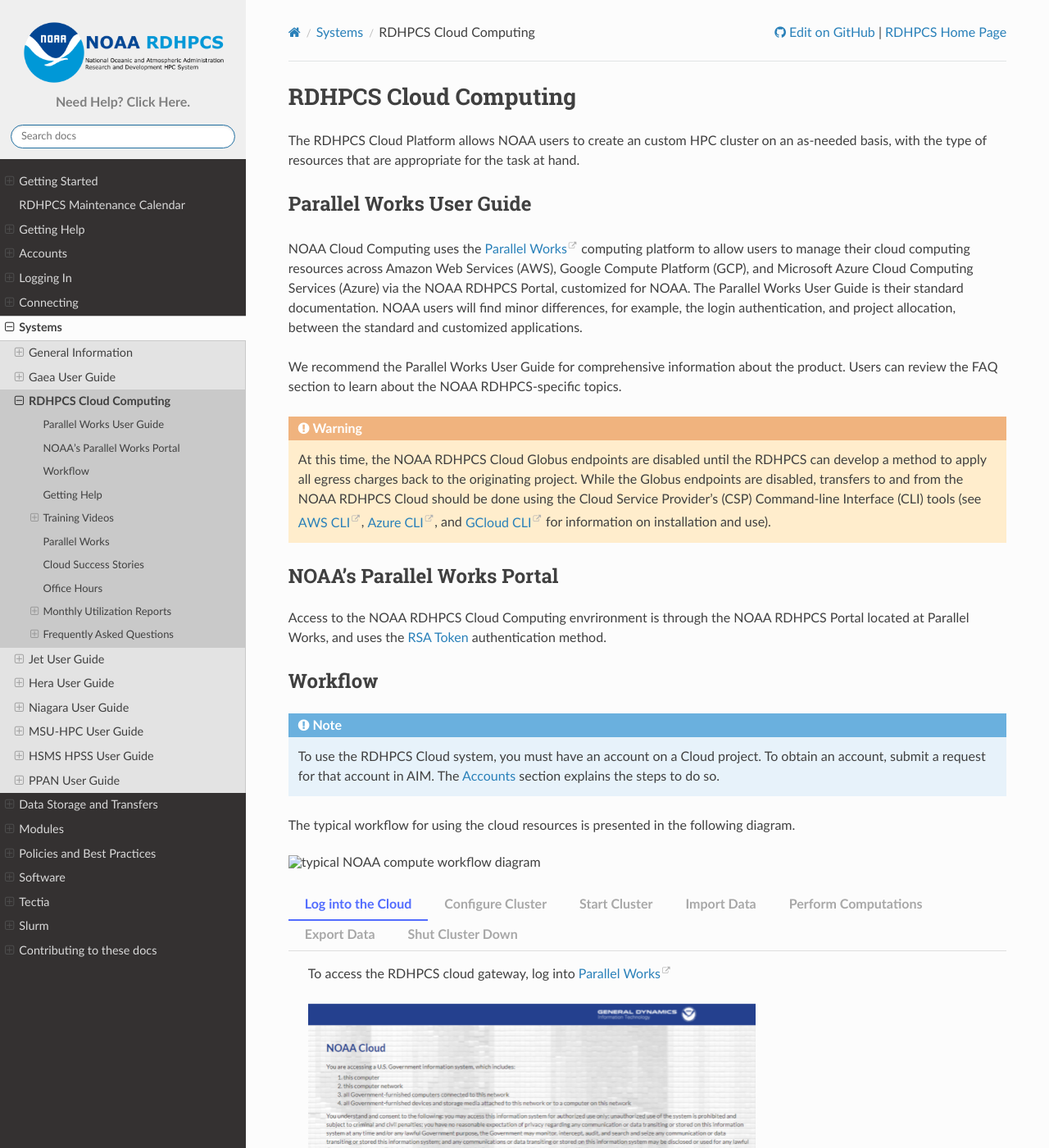
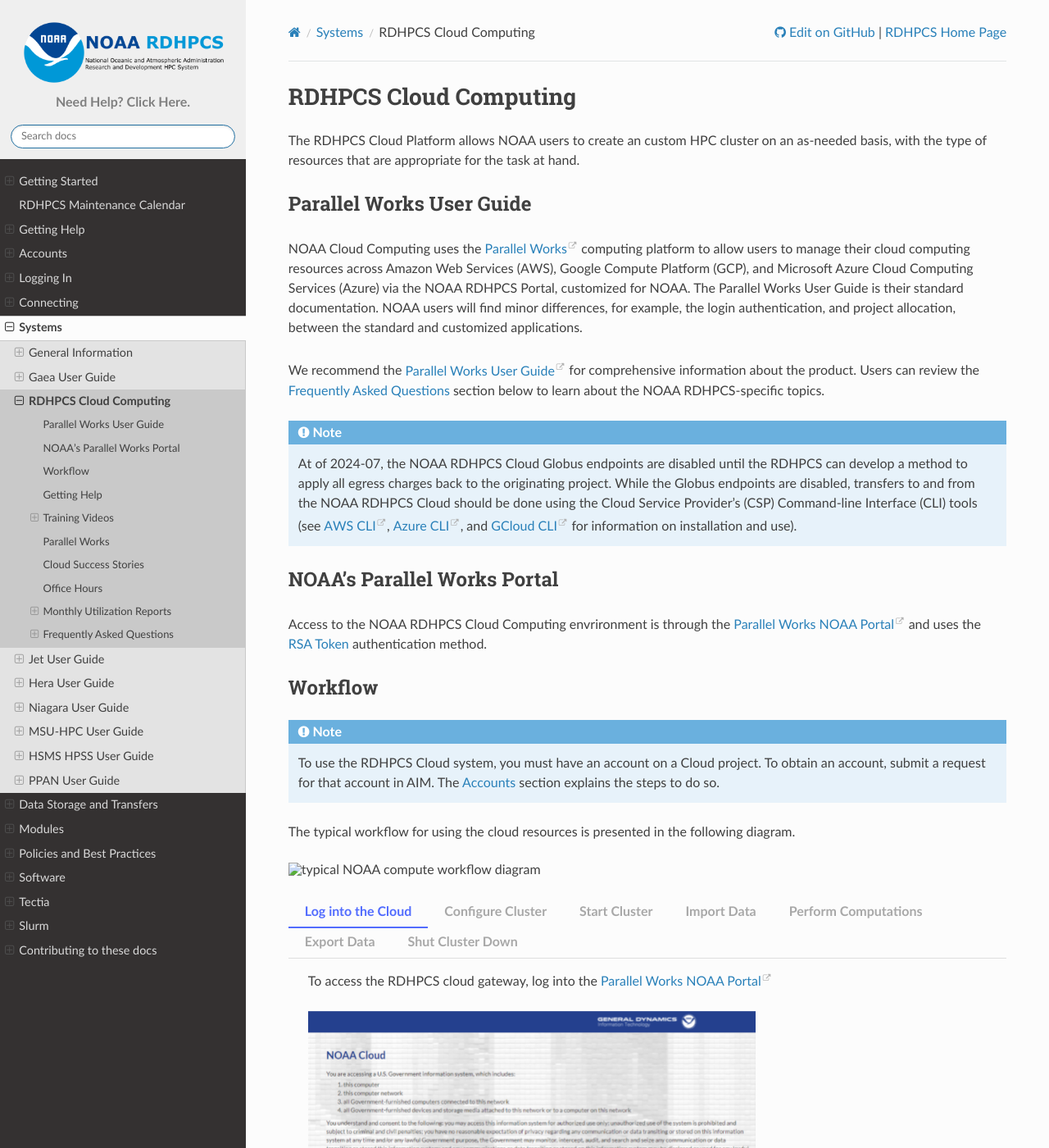
Before and after one commit to NOAA-RDHPCS/noaa-rdhpcs.github.io, a Sphinx documentation site: the page built from source/systems/cloud_user_guide.rst, in a window 1280 px wide and 1400 px high. Shown: the whole window at 82% size. Built offline with Sphinx 7.4.7 and the Read the Docs theme 2.0.0, drawn with Linux system fonts in a browser that asks for light colours; some of the changed text lies outside the part shown.

Commit message:
#138: adjust NOAA PW portal links

```diff
--- a/source/systems/cloud_user_guide.rst
+++ b/source/systems/cloud_user_guide.rst
@@ -23,13 +23,14 @@ users will find minor differences, for example, the login
 authentication, and project allocation, between the standard and
 customized applications.
 
-We recommend the Parallel Works User Guide for comprehensive
-information about the product. Users can review the FAQ section
+We recommend the `Parallel Works User Guide <https://parallelworks.com/docs>`_
+for comprehensive information about the product. Users can review the
+`Frequently Asked Questions`_ section below
 to learn about the NOAA RDHPCS-specific topics.
 
-.. warning::
-
-  At this time, the NOAA RDHPCS Cloud Globus endpoints are disabled
+.. note::
+
+  At of 2024-07, the NOAA RDHPCS Cloud Globus endpoints are disabled
   until the RDHPCS can develop a method to apply all egress charges
   back to the originating project.  While the Globus endpoints are
   disabled, transfers to and from the NOAA RDHPCS Cloud should be done
@@ -43,7 +44,7 @@ NOAA's Parallel Works Portal
 ============================
 
 Access to the NOAA RDHPCS Cloud Computing envrironment is through the
-NOAA RDHPCS Portal located at Parallel Works, and uses
+`Parallel Works NOAA Portal <https://noaa.parallel.works>`_ and uses
 the :ref:`RSA Token <rsa_token>` authentication method.
 
 
@@ -68,12 +69,12 @@ following diagram.
   .. tab-item:: Log into the Cloud
      :sync: login
 
-      To access the RDHPCS cloud gateway, log into `Parallel Works`_
+      To access the RDHPCS cloud gateway, log into the `Parallel Works NOAA Portal`_
 
       .. figure:: /images/NOAAcloud.png
         :scale: 50%
 
-      Your username is your NOAA username or email address.
+      Your username is your RDHPCS NOAA username.
       Your password is your RSA PIN plus the 8 digit code from your RSA token.
       When you are logged in, click **Compute**.
 
@@ -122,22 +123,22 @@ following diagram.
 
 Users can install and use a `Globus Connect Personal <https://www.globus.org/globus-connect-personal>`_
 endpoint to transfer larger files. The RDHPCS reminds all users who perform
-transfers out of the cloud of using a Globus endpoint, all egress
+transfers out of the cloud of using a Globus endpoint that all egress
 charges will be applied to the project.  This includes data stored in
-a CSP public, free to access, repositories, like the NOAA `NODD
+a CSP public, free to access repositories, like the NOAA `NODD
 <https://www.noaa.gov/information-technology/open-data-dissemination>`_.
 
 Getting Help
 ============
 
-Please use the :ref:`RDHPCS Cloud Help Desk <getting_help>` for
+Please reference the :ref:`RDHPCS Cloud Help Desk <getting_help>` page for
 questions or assistance.
 
 Training Videos
 ===============
 
-NOAA RDHPCS Cloud Computing team, along with
-Parallel Works, presents training sessions for Cloud users.
+The NOAA RDHPCS Cloud Computing team along with
+Parallel Works presents training sessions for Cloud users.
 Recorded sessions and other materials are linked below.
 
 .. note::
```
